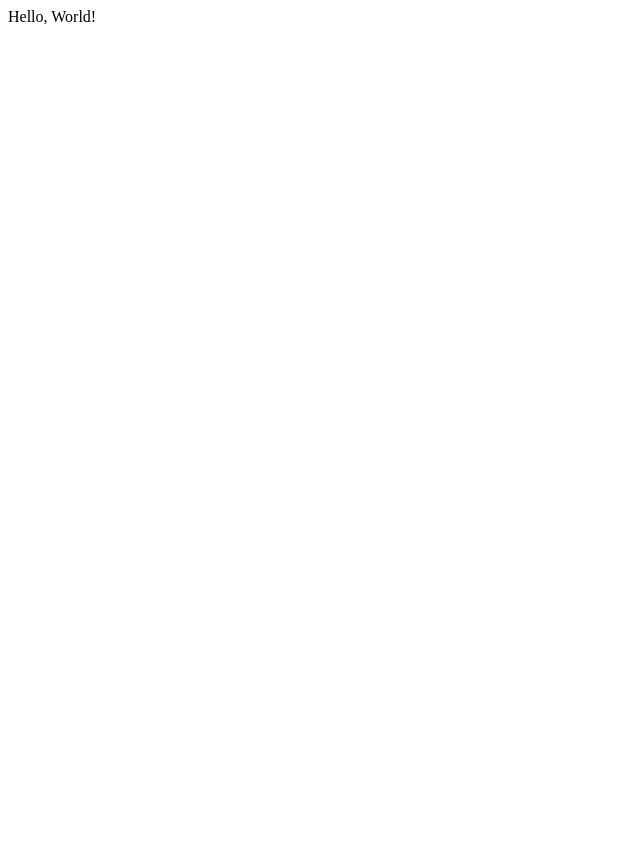
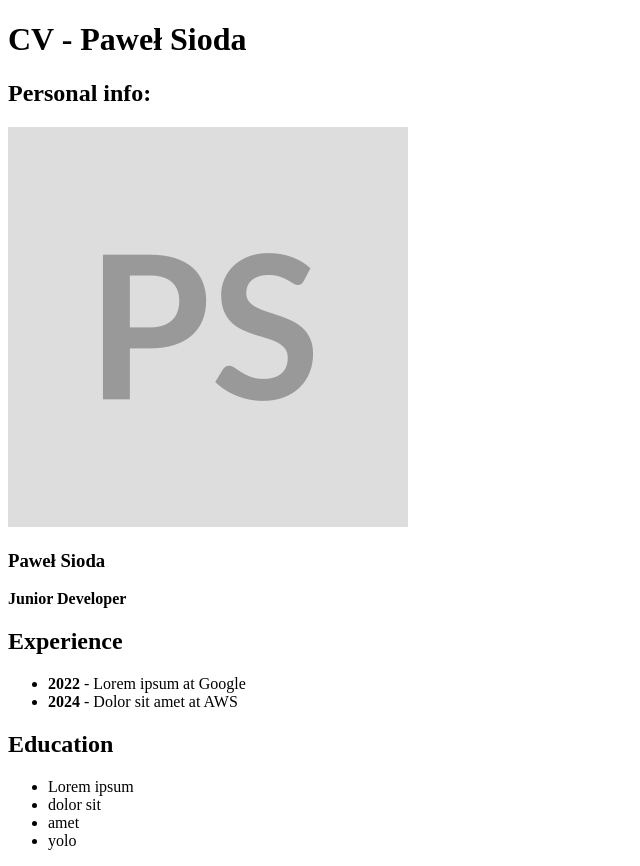
Before and after one commit to pelek1987/cv-project, a React (Vite) app: page / in a window 1280 px wide. Shown: the whole page, without its empty margins (0-640 px from the left). Before the commit the page ends 800 px from the top, so only its background shows below. Built offline with nearby package versions, Linux system fonts and the light colour scheme.

Commit message:
add basic html structure of app

```diff
--- a/src/App.tsx
+++ b/src/App.tsx
@@ -1,10 +1,63 @@
+import {CVData} from "./types";
+
+const cvData: CVData = {
+    name: 'Paweł',
+    lastName: 'Sioda',
+    photo: 'cv-photo.png',
+    education: [
+        'Lorem ipsum',
+        'dolor sit',
+        'amet',
+        'yolo'
+    ],
+    position: 'Junior Developer',
+    experience: [
+        {
+            year: 2022,
+            description: 'Lorem ipsum at Google'
+        },
+        {
+            year: 2024,
+            description: 'Dolor sit amet at AWS'
+        }
+    ],
+
+}
 const App = () => {
 
   return (
-    <>
-      Hello, World!
-    </>
+    <main>
+        <header>
+            <h1>CV - {cvData.name} {cvData.lastName}</h1>
+        </header>
+        <aside>
+            <h2>Personal info:</h2>
+            <img src={cvData.photo} alt={`${cvData.name} ${cvData.lastName} - profile photo`}/>
+            <div>
+                <h3>{cvData.name} {cvData.lastName}</h3>
+                <strong>{cvData.position}</strong>
+            </div>
+        </aside>
+        <section>
+            <div>
+                <h2>Experience</h2>
+                <ul>
+                    {cvData.experience.map((exp) => (
+                        <li key={exp.year}>
+                            <strong>{exp.year}</strong>{' - '}<span>{exp.description}</span>
+                        </li>
+                    ))}
+                </ul>
+            </div>
+            <div>
+                <h2>Education</h2>
+                <ul>
+                    {cvData.education.map((el, idx) => <li key={el[idx]}>{el}</li>)}
+                </ul>
+            </div>
+        </section>
+    </main>
   )
 }
 
-export { App }
+export {App}
```
Also changed, not shown: public/cv-photo.png (added).
